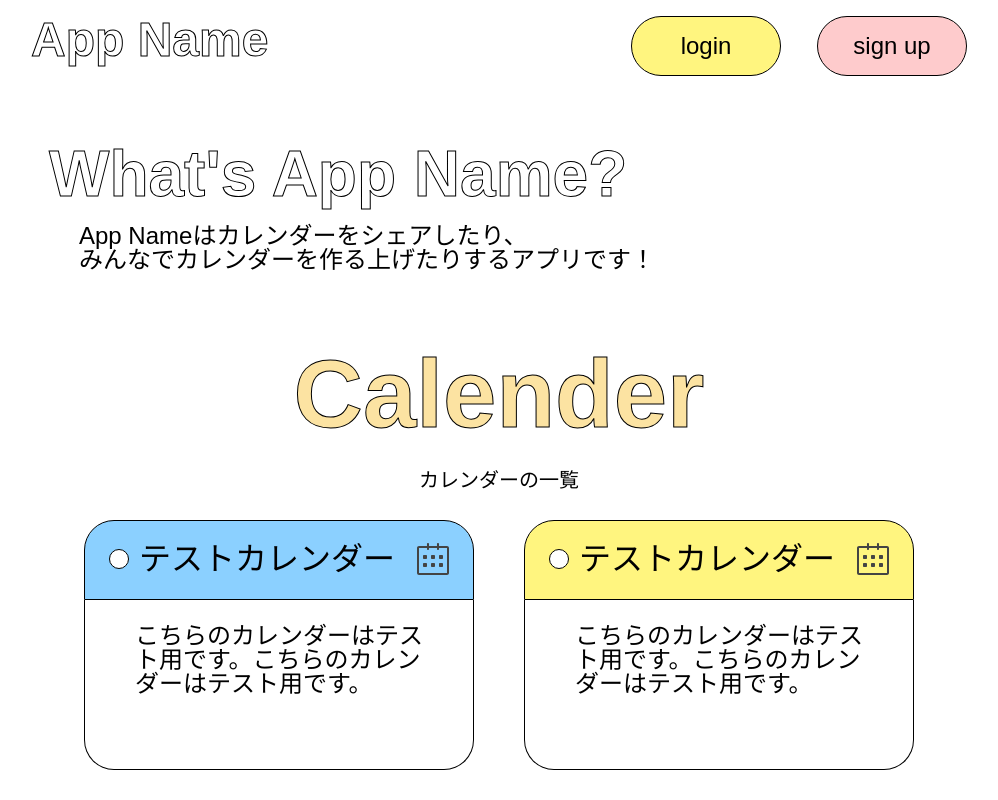
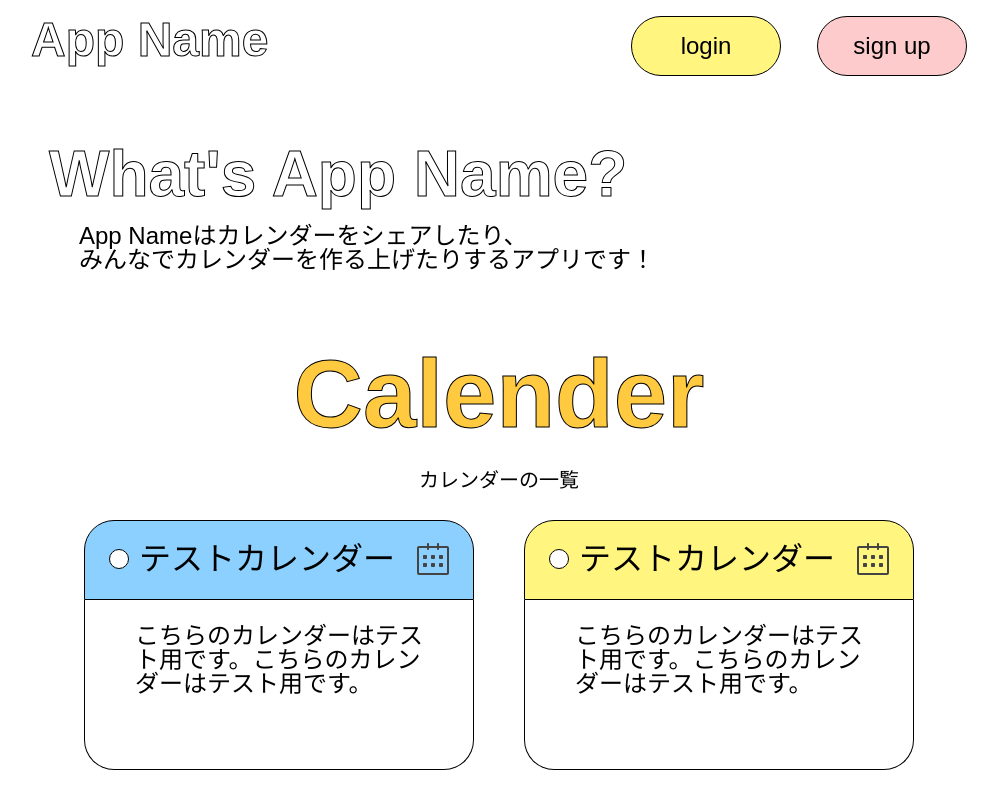
Before and after one commit to caramelribon/calender-app, a Vue app: page / in a window 1280 px wide. Shown: the top 800 px of the page, without its empty margins (141-1139 px from the left). Built offline with nearby package versions, Linux system fonts and the light colour scheme; no server answers.

Commit message:
[change] 色の変更

```diff
--- a/src/assets/base.css
+++ b/src/assets/base.css
@@ -7,8 +7,8 @@
   --sky-blue: #d8eeff;
   --blue: #8bd0ff;
   --yellow: #fff57f;
-  --pink: #fecbcc;
-  --orange: #fce3a2;
+  --pink: #FC484C;
+  --orange: #FFC940;
   --purple: #d0bfff;
   --green: #badf73;
 }
--- a/src/utils/color.ts
+++ b/src/utils/color.ts
@@ -2,32 +2,32 @@ export const colors = [
   {
     label: 'Red',
     value: 0,
-    color: '#ff0000'
+    color: '#FC484C'
   },
   {
     label: 'Orange',
     value: 1,
-    color: '#ffa500'
+    color: '#FFC940'
   },
   {
     label: 'Yellow',
     value: 2,
-    color: '#ffff00'
+    color: '#fff57f'
   },
   {
     label: 'Green',
     value: 3,
-    color: '#008000'
+    color: '#badf73'
   },
   {
     label: 'Blue',
     value: 4,
-    color: '#0000ff'
+    color: '#8bd0ff'
   },
   {
     label: 'Purple',
     value: 5,
-    color: '#800080'
+    color: '#d0bfff'
   }
 ]
 
```
